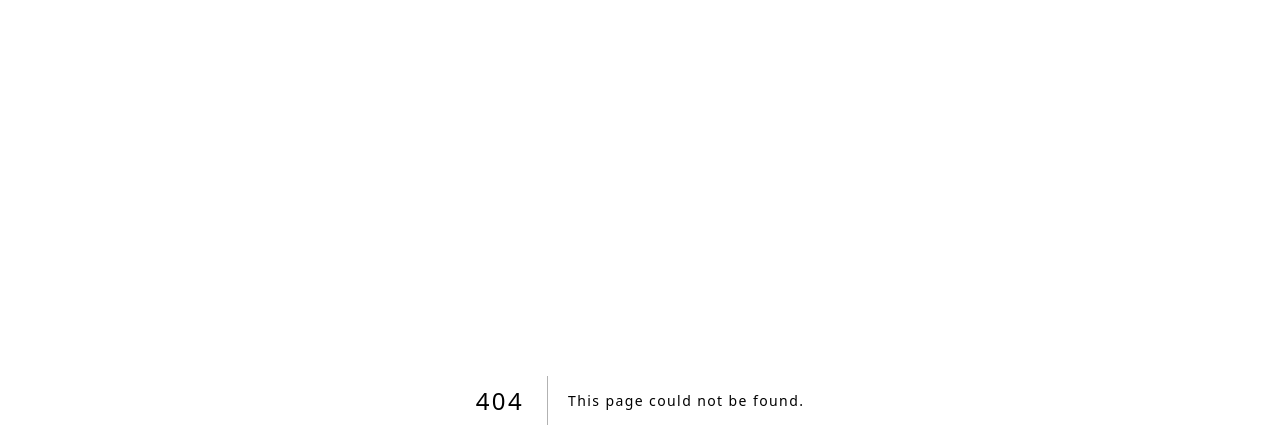
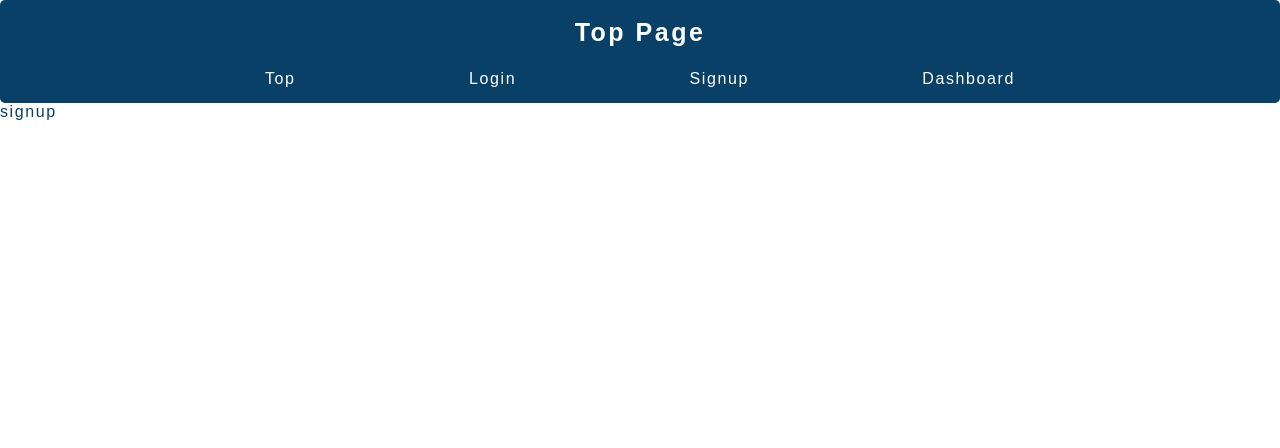
Before and after one commit to ninomiyadaisuke/firebase-auth-study, a Next.js app: page /register in a window 1280 px wide. Before the commit this address had no page. Shown: the top 448 px of the page. Built offline with nearby package versions, Linux system fonts and the light colour scheme.

Commit message:
create login page and segister page

```diff
--- a/src/pages/index.tsx
+++ b/src/pages/index.tsx
@@ -4,7 +4,7 @@ import { ReactElement } from 'react';
 import Layout from '@/layout/Layout';
 
 const Home: NextPageWithLayout = () => {
-  return <div>test</div>;
+  return <div>top</div>;
 };
 
 export const baseLayout = (page: ReactElement) => <Layout>{page}</Layout>;
--- /dev/null
+++ b/src/pages/register.tsx
@@ -0,0 +1,11 @@
+import type { NextPageWithLayout } from 'next';
+
+import { baseLayout } from '@/pages/index';
+
+const Register: NextPageWithLayout = () => {
+  return <div>signup</div>;
+};
+
+Register.getLayout = baseLayout;
+
+export default Register;
```
Also changed, not shown: src/pages/login.tsx (added, +11 -0 lines).
